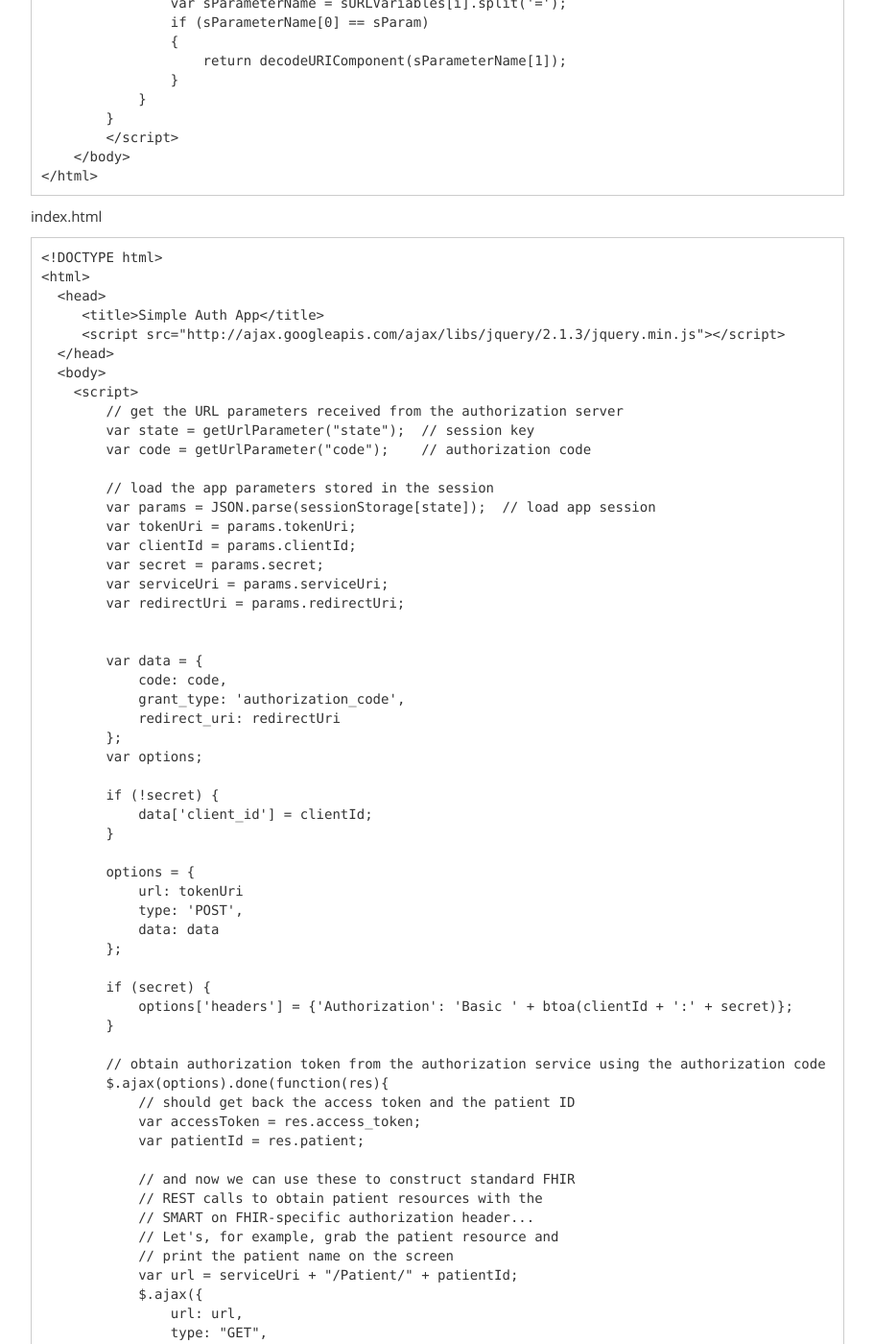
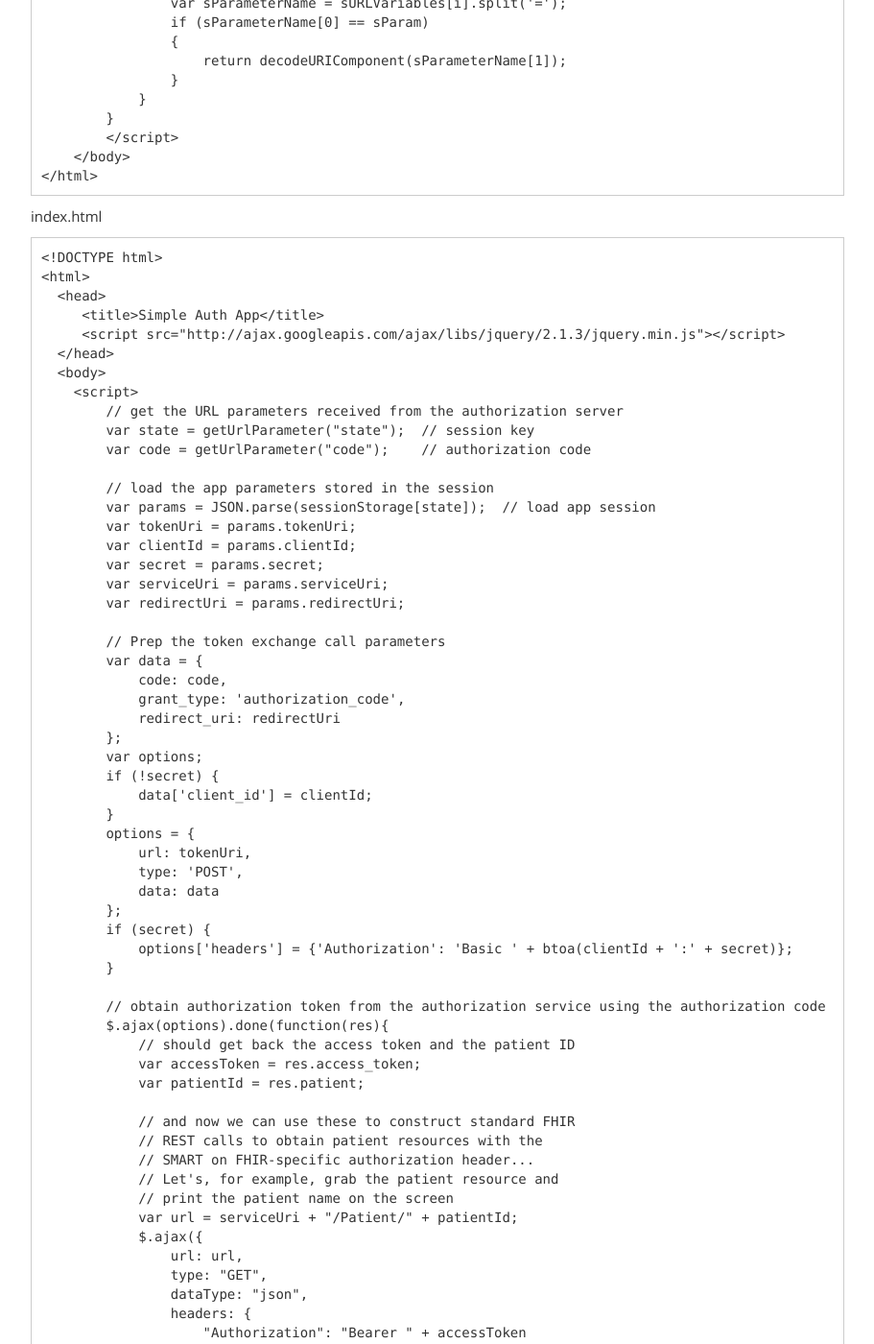
Before and after one commit to smart-on-fhir/smart-on-fhir.github.io, a Jekyll site: the page built from tutorials/authorization/index.md, in a window 1280 px wide and 1400 px high, scrolled down 3819 px. Shown: the whole window at 96% size, without its empty margins (38-949 px from the left). Built offline with Jekyll 4.4.1, drawn with Linux system fonts in a browser that asks for light colours; Markdown is read by kramdown in place of the engine named in the settings; some of the changed text lies outside the part shown.

Commit message:
Correct errors in sample auth app

```diff
--- a/tutorials/authorization/index.md
+++ b/tutorials/authorization/index.md
@@ -182,24 +182,21 @@ index.html
         var serviceUri = params.serviceUri;
         var redirectUri = params.redirectUri;
 
-
+        // Prep the token exchange call parameters
         var data = {
             code: code,
             grant_type: 'authorization_code',
             redirect_uri: redirectUri
         };
         var options;
-
         if (!secret) {
             data['client_id'] = clientId;
         }
-
         options = {
-            url: tokenUri
+            url: tokenUri,
             type: 'POST',
             data: data
         };
-
         if (secret) {
             options['headers'] = {'Authorization': 'Basic ' + btoa(clientId + ':' + secret)};
         }
```
